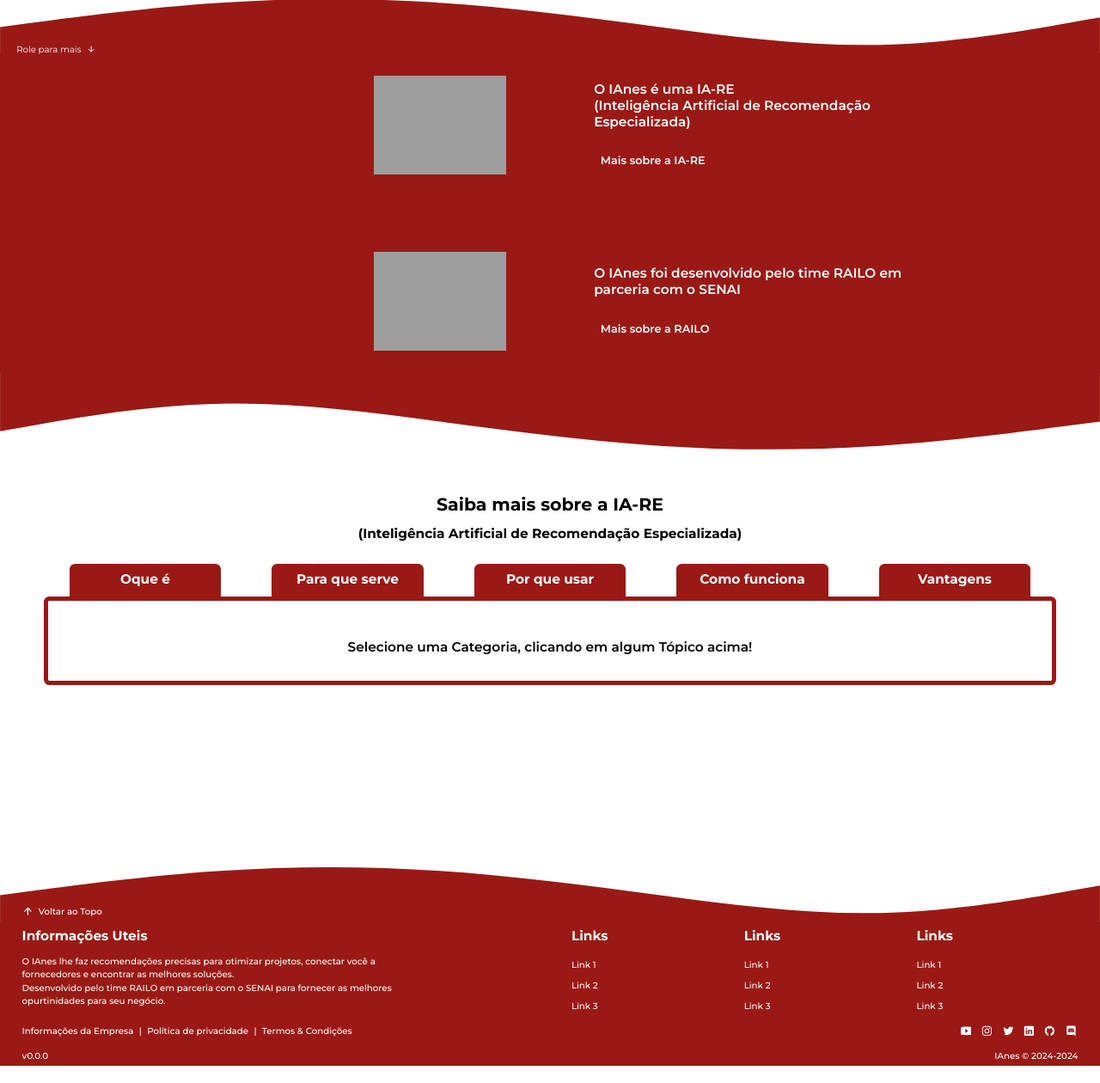
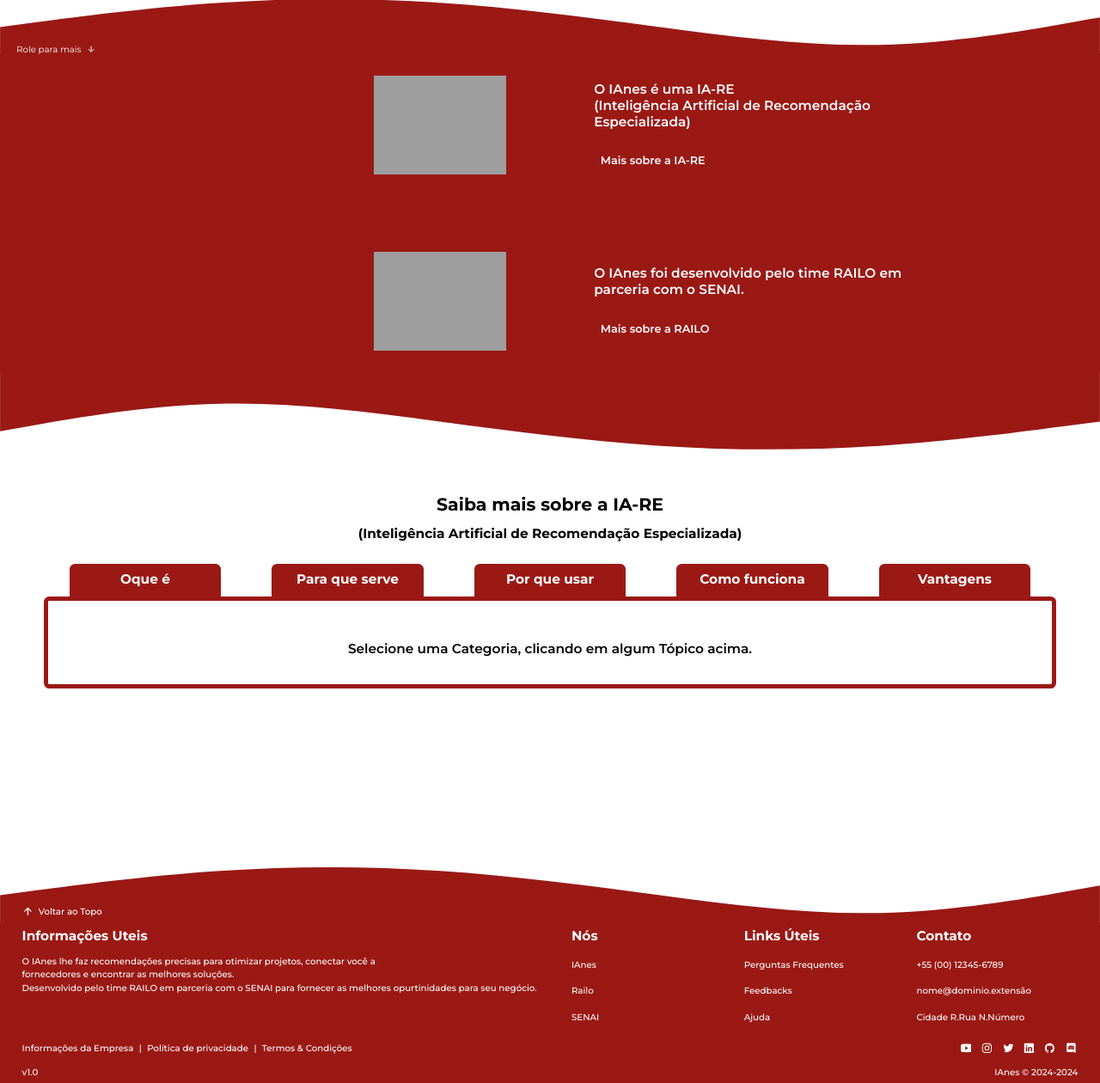
Before and after one commit to blueIsaac1/IANES---Repository---DJANGO, a Django app: page /index/ in a window 1280 px wide. Shown: the part 666-1926 px from the top of the page at 86% size. Run offline with Django 5.2, Linux system fonts and the light colour scheme; data comes from the database, SQL or seed files in the repository; both versions use the stored data as it was after the commit; some libraries are stand-ins or nearby versions; grey boxes are pictures that could not be loaded.

Commit message:
chico - att23

```diff
--- a/IANES/Main/static/css/--footer.css
+++ b/IANES/Main/static/css/--footer.css
@@ -126,18 +126,30 @@ footer {
     color: #ffffff;
     font-weight: 500;
     line-height: 1.5;
-    margin: 0;
-    padding: 0;
 }
 
-.footer_infos_1_sec1 .infoUtens_p a{
+.footer_infos_1_sec1 .texto_footer_infoUteis_2_div {
+    display: flex;
+    flex-direction: row;
+    justify-content: flex-start;
+    align-items: center;
+}
+
+.footer_infos_1_sec1 .texto_footer_infoUteis_2_div p{
+    font-size: var(--tamanho_fonts_p);
+    color: #ffffff;
+    font-weight: 500;
+    line-height: 1.5;
+    text-wrap: nowrap;
+}
+
+.footer_infos_1_sec1 .texto_footer_infoUteis_2_div a{
     font-size: var(--tamanho_fonts_p);
     text-decoration: none;
     color: #ffffff;
     font-weight: 500;
     line-height: 1.5;
-    margin: 0;
-    padding: 0;
+    margin: 0vw 0.2vw;
 }
 
 .infos_list {
@@ -176,8 +188,7 @@ footer {
 .infos_list li {
     width: 100%;
     text-align: left;
-    margin: 0;
-    padding: 0;
+    margin-bottom: 0.5vw;
 }
 
 .infos_list a {
--- a/IANES/Main/static/css/_inicio.css
+++ b/IANES/Main/static/css/_inicio.css
@@ -544,9 +544,26 @@
     width: 100%;
     text-align: left;
     font-size: 1.2vw;
-    letter-spacing: 1.5;
+    line-height: 1.5;
     text-wrap: pretty;
     padding: 1vw;
+}
+.maisIARE_blocoNotas_box ul {
+    margin: 0;
+    padding: 0;
+    width: 100%;
+    padding: 1vw;
+    margin-left: 2vw;
+    list-style-type: decimal;
+}
+.maisIARE_blocoNotas_box li {
+    color: var(--color_tema-text_1);
+    font-weight: 600;
+    text-align: left;
+    font-size: 1.2vw;
+    line-height: 1.5;
+    text-wrap: pretty;
+    margin-bottom: 0.5vw;
 }
 #blocoNotas-categoria-box-nenhuma {
     margin-top: 2vw;
--- a/IANES/Main/static/css/root.css
+++ b/IANES/Main/static/css/root.css
@@ -14,9 +14,11 @@
     --color-fundo-escuro: #000E1D;
 
     --color_tema-fundo-tema: var(--color-fundo-claro);
+    --color_tema-fundo-tema_alt: var(--color-fundo-escuro);
     --color_tema-cinza-hover-bg: var(--color-cinza_hover_bg_light);
     --color_tema-fundo_1: var(--color-vermelho-medio);
     --color_tema-fundo_2: var(--color-azul-medio);
+    --color_tema-fundo_1_alt: var(--color-vermelho-medio);
 
     --color_tema-text_1: var(--color-full-black);
     --color_tema-text_2: var(--color-full-white);
--- a/IANES/Main/static/js/+tema.js
+++ b/IANES/Main/static/js/+tema.js
@@ -39,6 +39,7 @@ function aplicarTemaLight() {
 
     // Alterando :roots
     document.documentElement.style.setProperty('--color_tema-fundo-tema', 'var(--color-fundo-claro)');
+    document.documentElement.style.setProperty('--color_tema-fundo-tema_alt', 'var(--color-fundo-escuro)');
     document.documentElement.style.setProperty('--color_tema-cinza-hover-bg', 'var(--color-cinza_hover_bg_light)');
     document.documentElement.style.setProperty('--color_tema-text_1', 'var(--color-full-black)');
     document.documentElement.style.setProperty('--color_tema-text_2', 'var(--color-full-white)');
@@ -50,6 +51,7 @@ function aplicarTemaLight() {
     document.documentElement.style.setProperty('--color_tema-svg_1', 'var(--color-full-white)');
     document.documentElement.style.setProperty('--color_tema-fundo_1', 'var(--color-vermelho-medio)');
     document.documentElement.style.setProperty('--color_tema-fundo_2', 'var(--color-azul-medio)');
+    document.documentElement.style.setProperty('--color_tema-fundo_1_alt', 'var(--color-vermelho-medio)');
     document.documentElement.style.setProperty('--color_tema-text_c1', 'var(--color-vermelho-medio)');
     document.documentElement.style.setProperty('--color_tema-text_c2', 'var(--color-vermelho-main)');
 
@@ -87,6 +89,7 @@ function aplicarTemaDark() {
 
     // Alterando :roots
     document.documentElement.style.setProperty('--color_tema-fundo-tema', 'var(--color-fundo-escuro)');
+    document.documentElement.style.setProperty('--color_tema-fundo-tema_alt', 'var(--color-fundo-claro)');
     document.documentElement.style.setProperty('--color_tema-cinza-hover-bg', 'var(--color-cinza_hover_bg_dark)');
     document.documentElement.style.setProperty('--color_tema-text_1', 'var(--color-full-white)');
     document.documentElement.style.setProperty('--color_tema-text_2', 'var(--color-full-black)');
@@ -98,6 +101,7 @@ function aplicarTemaDark() {
     document.documentElement.style.setProperty('--color_tema-svg_1', 'var(--color-full-white)');
     document.documentElement.style.setProperty('--color_tema-fundo_1', 'var(--color-azul-medio)');
     document.documentElement.style.setProperty('--color_tema-fundo_2', 'var(--color-vermelho-medio)');
+    document.documentElement.style.setProperty('--color_tema-fundo_1_alt', 'var(--color-azul-bruto)');
     document.documentElement.style.setProperty('--color_tema-text_c1', 'var(--color-azul-medio)');
     document.documentElement.style.setProperty('--color_tema-text_c2', 'var(--color-azul-bruto)');
 
--- a/IANES/Main/static/js/main.js
+++ b/IANES/Main/static/js/main.js
@@ -70,6 +70,7 @@ window.callScreen = function(tela) {
             localStorage.setItem('ls_ultimaTela_index', 'inicio');
             break;
     }
+    alterarTextos_geral()
     setTimeout(() => rolarPara("topo_screen"), 100);
 };
 
@@ -243,4 +244,17 @@ document.addEventListener('DOMContentLoaded', async function () {
     const footer = document.getElementById('footer');
     console.log("Header:", header);
     console.log("Footer:", footer);
+
+    // Versão Atual
+    let versaoAtual = "v1.0"
+    let texto_versaoAtual = document.getElementById("texto_footer-version")
+    if (texto_versaoAtual) {
+        texto_versaoAtual.textContent = versaoAtual
+    }
+    // Copyright
+    let copyrightAtual = "IAnes © 2024-2024"
+    let texto_copyrightAtual = document.getElementById("texto_footer-copyright")
+    if (texto_copyrightAtual) {
+        texto_copyrightAtual.textContent = copyrightAtual
+    }
 });
--- a/IANES/Main/templates/head_foot_temp/_footer.html
+++ b/IANES/Main/templates/head_foot_temp/_footer.html
@@ -7,34 +7,40 @@
 <div class="footer_content">
     <div class="footer_infos_1">
         <div class="footer_infos_1_sec1 footer_info_item">
-            <h1>Informações Uteis</h1>
+            <h1 id="texto_footer_infoUteisTit">Informações Uteis</h1>
             <div class="infoUtens_p">
                 <p id="texto_footer_infoUteis_1">O IAnes lhe faz recomendações precisas para otimizar projetos, conectar você a fornecedores e encontrar as melhores soluções.</p>
-                <p id="texto_footer_infoUteis_2">Desenvolvido pelo time <a class="link_hover_animation_footer" href="#" id="link_footer_railo">RAILO</a> em parceria com o <a class="link_hover_animation_footer" id="link_footer_senai" href="#">SENAI</a> para fornecer as melhores opurtinidades para seu negócio.</p>
+                <div class="texto_footer_infoUteis_2_div">
+                    <p id="texto_footer_infoUteis_2p1">Desenvolvido pelo time</p>
+                    <a class="link_hover_animation_footer" href="#" id="link_footer_railo">RAILO</a>
+                    <p id="texto_footer_infoUteis_2p2">em parceria com o</p>
+                    <a class="link_hover_animation_footer" id="link_footer_senai" href="#">SENAI</a>
+                    <p id="texto_footer_infoUteis_2p3">para fornecer as melhores opurtinidades para seu negócio.</p>
+                </div>
             </div>
         </div>
         <div class="footer_infos_1_sec2 infos_list footer_info_item">
-            <h1>Links</h1>
+            <h1 id="texto_footer_link_cat1_tit">Nós</h1>
             <ul class="infoUtens_ul">
-                <li><a class="link_hover_animation_footer" href="#">Link 1</a></li>
-                <li><a class="link_hover_animation_footer" href="#">Link 2</a></li>
-                <li><a class="link_hover_animation_footer" href="#">Link 3</a></li>
+                <li><a target="_blank" class="link_hover_animation_footer" href="#" id="texto_footer_link_cat1_1">IAnes</a></li>
+                <li><a target="_blank" class="link_hover_animation_footer" href="#" id="texto_footer_link_cat1_2">Railo</a></li>
+                <li><a target="_blank" class="link_hover_animation_footer" href="https://www.sp.senai.br/" id="texto_footer_link_cat1_3">SENAI</a></li>
             </ul>
         </div>
         <div class="footer_infos_1_sec3 infos_list footer_info_item">
-            <h1>Links</h1>
+            <h1 id="texto_footer_link_cat2_tit">Links Úteis</h1>
             <ul class="infoUtens_ul">
-                <li><a class="link_hover_animation_footer" href="#">Link 1</a></li>
-                <li><a class="link_hover_animation_footer" href="#">Link 2</a></li>
-                <li><a class="link_hover_animation_footer" href="#">Link 3</a></li>
+                <li><a target="_blank" class="link_hover_animation_footer" href="#" id="texto_footer_link_cat2_1">Perguntas Frequentes</a></li>
+                <li><a target="_blank" class="link_hover_animation_footer" href="#" id="texto_footer_link_cat2_2">Feedbacks</a></li>
+                <li><a target="_blank" class="link_hover_animation_footer" href="#" id="texto_footer_link_cat2_3">Ajuda</a></li>
             </ul>
         </div>
         <div class="footer_infos_1_sec4 infos_list footer_info_item">
-            <h1>Links</h1>
+            <h1 id="texto_footer_link_cat3_tit">Contato</h1>
             <ul class="infoUtens_ul">
-                <li><a class="link_hover_animation_footer" href="#">Link 1</a></li>
-                <li><a class="link_hover_animation_footer" href="#">Link 2</a></li>
-                <li><a class="link_hover_animation_footer" href="#">Link 3</a></li>
+                <li><a target="_blank" class="link_hover_animation_footer" href="#" id="texto_footer_link_cat3_1">+55 (00) 12345-6789</a></li>
+                <li><a target="_blank" class="link_hover_animation_footer" href="#" id="texto_footer_link_cat3_2">nome@dominio.extensão</a></li>
+                <li><a target="_blank" class="link_hover_animation_footer" href="#" id="texto_footer_link_cat3_3">Cidade R.Rua N.Número</a></li>
             </ul>
         </div>
     </div>
@@ -68,7 +74,7 @@
         </div>
     </div>
     <div class="footer_infos_3">
-        <p id="texto_footer-version">v0.0.0</p>
+        <p id="texto_footer-version">v1.0</p>
         <p id="texto_footer-copyright">IAnes © 2024-2024</p>
     </div>
 </div>
--- a/IANES/Main/templates/index.html
+++ b/IANES/Main/templates/index.html
@@ -39,7 +39,7 @@
     <link rel='stylesheet' type='text/css' media='screen' href="{% static 'css/loading.css' %}">
 
 </head>
-<bod aria-thisPage="index">
+<body aria-thisPage="index">
     <!-- Cabeçalho -->
     <header id="header">
         {% include 'head_foot_temp/_header.html' with last_room_url=last_room_url %}
@@ -116,7 +116,7 @@
                             <img style="max-width: 12vw; max-height: auto;" src="https://raw.githubusercontent.com/Francisco-Neves-15/ianes-front---repository/e1b9ae5a232515b6f595519139393d0a8f14a5d5/_midia/_logotipos/railo_logo.png" alt="Railo Logo">
                         </div>
                         <div class="container_maisSobre_baixo_right container_maisSobre_right_g">
-                            <h1 id="texto_maisSobre_h1IARE">O IAnes foi desenvolvido pelo time RAILO em parceria com o SENAI</h1>
+                            <h1 id="texto_maisSobre_h1RAILO">O IAnes foi desenvolvido pelo time RAILO em parceria com o SENAI.</h1>
                             <button id="btn_maisSobre" onclick="callScreen('sobre')">
                                 <ion-icon name="arrow-forward-outline"></ion-icon>
                                 <p id="texto_maisSobre_railo" class="link_hover_maisSobre">Mais sobre a RAILO</p>
@@ -159,28 +159,28 @@
                             <!-- Texto Sobre -->
                             <div class="maisIARE_blocoNotas_txt">
                                 <div class="maisIARE_blocoNotas_box" id="blocoNotas-categoria-box-nenhuma">
-                                    <p id="maisIARE_blocoNotas_texto_nenhuma">Selecione uma Categoria, clicando em algum Tópico acima!</p>
+                                    <p id="maisIARE_blocoNotas_texto_nenhuma">Selecione uma Categoria, clicando em algum Tópico acima.</p>
                                 </div>
                                 <div class="maisIARE_blocoNotas_box" id="blocoNotas-categoria-box-oquee">
-                                    <p id="maisIARE_blocoNotas_texto_oquee">O IAnes é uma Inteligência Artificial que, por meio de algoritmos avançados de análise de dados, ela entende as necessidades dos usuários e oferece recomendações precisas, como fornecedores, produtos, preços, ferramentas e mais. Sua função é simplificar o processo de decisão, agilizando o acesso a informações essenciais para qualquer negócio.</p>
+                                    <p id="maisIARE_blocoNotas_texto_oquee">IAnes é uma IA-RE (Inteligência Artificial de Recomendação Especializada) especializada em recomendar linhas de fomento industrial. Desenvolvida para atender empresas, empreendedores e organizações, ela analisa as necessidades específicas do seu negócio, conectando você a programas de financiamento, subsídios ou incentivos governamentais e privados. Combinando aprendizado de máquina, análise de dados e inteligência de mercado, IAnes facilita o acesso a recursos financeiros estratégicos para impulsionar a inovação e o crescimento empresarial.</p>
                                 </div>
                                 <div class="maisIARE_blocoNotas_box" id="blocoNotas-categoria-box-paraque">
-                                    <p id="maisIARE_blocoNotas_texto_paraque">Ela auxilia na busca por produtos e soluções, recomenda preços competitivos e conecta você aos melhores fornecedores do mercado. Ideal para empreendedores, inventores e criadores, a IA oferece um caminho rápido e eficiente para encontrar as informações necessárias, poupando tempo e esforço em pesquisas manuais.</p>
+                                    <p id="maisIARE_blocoNotas_texto_paraque">IAnes auxilia na busca por linhas de fomento industrial e outras formas de apoio financeiro, conectando você às melhores oportunidades para alavancar seu projeto ou negócio. Ideal para empresas em busca de recursos para inovação, expansão ou modernização, ela simplifica o processo de pesquisa e proporciona acesso direto às opções mais relevantes, economizando tempo e otimizando os resultados.</p>
                                 </div>
                                 <div class="maisIARE_blocoNotas_box" id="blocoNotas-categoria-box-porque">
-                                    <p id="maisIARE_blocoNotas_texto_porque">Ao utilizar dados de mercado em tempo real, ela oferece recomendações precisas e relevantes para qualquer área de negócio, seja para construir um produto inovador, ou encontrar fornecedores de peças tecnológicas. A IA otimiza o processo de tomada de decisão, permitindo que você se concentre no que realmente importa: fazer seu negócio crescer.</p>
+                                    <p id="maisIARE_blocoNotas_texto_porque">Com dados atualizados e inteligência avançada, IAnes oferece recomendações precisas e personalizadas para identificar fomentos industriais e financeiros específicos ao seu setor. Desde a criação de novos produtos até o acesso a incentivos tecnológicos, a IA garante que você tome decisões estratégicas com confiança, liberando seu tempo para focar no crescimento sustentável do seu negócio.</p>
                                 </div>
                                 <div class="maisIARE_blocoNotas_box" id="blocoNotas-categoria-box-comofun">
-                                    <p id="maisIARE_blocoNotas_texto_comofun">Ao especificar o que deseja criar ou comprar, como "quero construir um drone", a IA processa as informações e retorna com opções de produtos, estimativas de preço, fornecedores de confiança e até tendências de mercado. Com isso, você tem uma visão clara e prática de como transformar suas ideias em realidade.</p>
+                                    <p id="maisIARE_blocoNotas_texto_comofun">Você descreve sua necessidade, como 'preciso de recursos para expandir uma linha de montagem', e IAnes processa essas informações. Em segundos, ela apresenta opções de linhas de fomento industrial, subsídios, programas governamentais e orientações detalhadas. Além disso, fornece insights sobre tendências de mercado e apoio financeiro, ajudando você a transformar ideias em realizações.</p>
                                 </div>
                                 <div class="maisIARE_blocoNotas_box" id="blocoNotas-categoria-box-vantagens">
-                                    <p id="maisIARE_blocoNotas_texto_vantagens">
-                                        1° Precisão nas Recomendações: Com base nos dados fornecidos, a IA identifica as melhores opções disponíveis.<br>
-                                        2° Economia de Tempo: Automatiza a busca por produtos e fornecedores, entregando resultados em segundos.<br>
-                                        3° Personalização: As sugestões são personalizadas de acordo com as suas necessidades e objetivos de negócio.<br>
-                                        4° Confiabilidade: Baseada em dados atualizados e de qualidade, garantindo decisões informadas.<br>
-                                        5° Acessibilidade: Seja você um empreendedor iniciante ou experiente, essa IA facilita o acesso a recursos valiosos para qualquer estágio do negócio.
-                                    </p>
+                                    <ul id="maisIARE_blocoNotas_texto_vantagensL">
+                                        <li id="maisIARE_blocoNotas_texto_vantagens1">Recomendações para Fomentos Industriais: Identifica as melhores oportunidades financeiras com base no seu perfil e setor.</li>
+                                        <li id="maisIARE_blocoNotas_texto_vantagens2">Economia de Tempo: Automatiza a busca por programas de apoio financeiro, entregando resultados imediatos.</li>
+                                        <li id="maisIARE_blocoNotas_texto_vantagens3">Personalização: Oferece sugestões adaptadas às suas metas e objetivos de negócio.</li>
+                                        <li id="maisIARE_blocoNotas_texto_vantagens4">Confiabilidade: Baseada em dados atualizados, garantindo decisões bem embasadas.</li>
+                                        <li id="maisIARE_blocoNotas_texto_vantagens5">Apoio Amplo: Seja para startups ou grandes indústrias, IAnes é acessível e eficaz em qualquer etapa do negócio.</li>
+                                    </ul>
                                 </div>
                             </div>
                         </div>
@@ -370,7 +370,7 @@
         </div>
 
         <div id="popup_copyEmail" class="popup_copyEmail" style="display: none;">
-            <p>Email copiado</p>
+            <p id="texto_alert_emailCopy">Email copiado</p>
             <div class="loading-bar">
                 <div id="loading" class="loading" style="width: 100%;"></div>
             </div>
@@ -404,6 +404,7 @@
             <div id="loading_bar_fill" class="barra_preenchida"></div>
         </div>
     </div>
+
      <!-- V-Libras -->
      <div vw class="enabled">
         <div vw-access-button class="active"></div>
@@ -428,8 +429,11 @@
     <!-- Chmando o da tela de Inicio-->
     <script src="{% static 'js/-inicio.js' %}"></script>
     <!-- Chmando o da tela de Sobre-->
+    <script src="{% static 'js/-sobre.js' %}"></script>
+
+    <!-- Script V-Libras -->
     <script src="https://vlibras.gov.br/app/vlibras-plugin.js"></script>
-    <script src="{% static 'js/-sobre.js' %}"></script>
+    <script>new window.VLibras.Widget('https://vlibras.gov.br/app');</script>
 
 </body>
 </html>
```
Also changed, not shown: IANES/Main/static/css/__chatIAnes.css (+55 -34 lines), IANES/Main/static/js/+idioma.js (+96 -7 lines), IANES/Main/static/page_languages/lang_pt-BR.json (+97 -1 lines), IANES/Main/templates/chatIAnes.html (+10 -6 lines), IANES/db.sqlite3.
